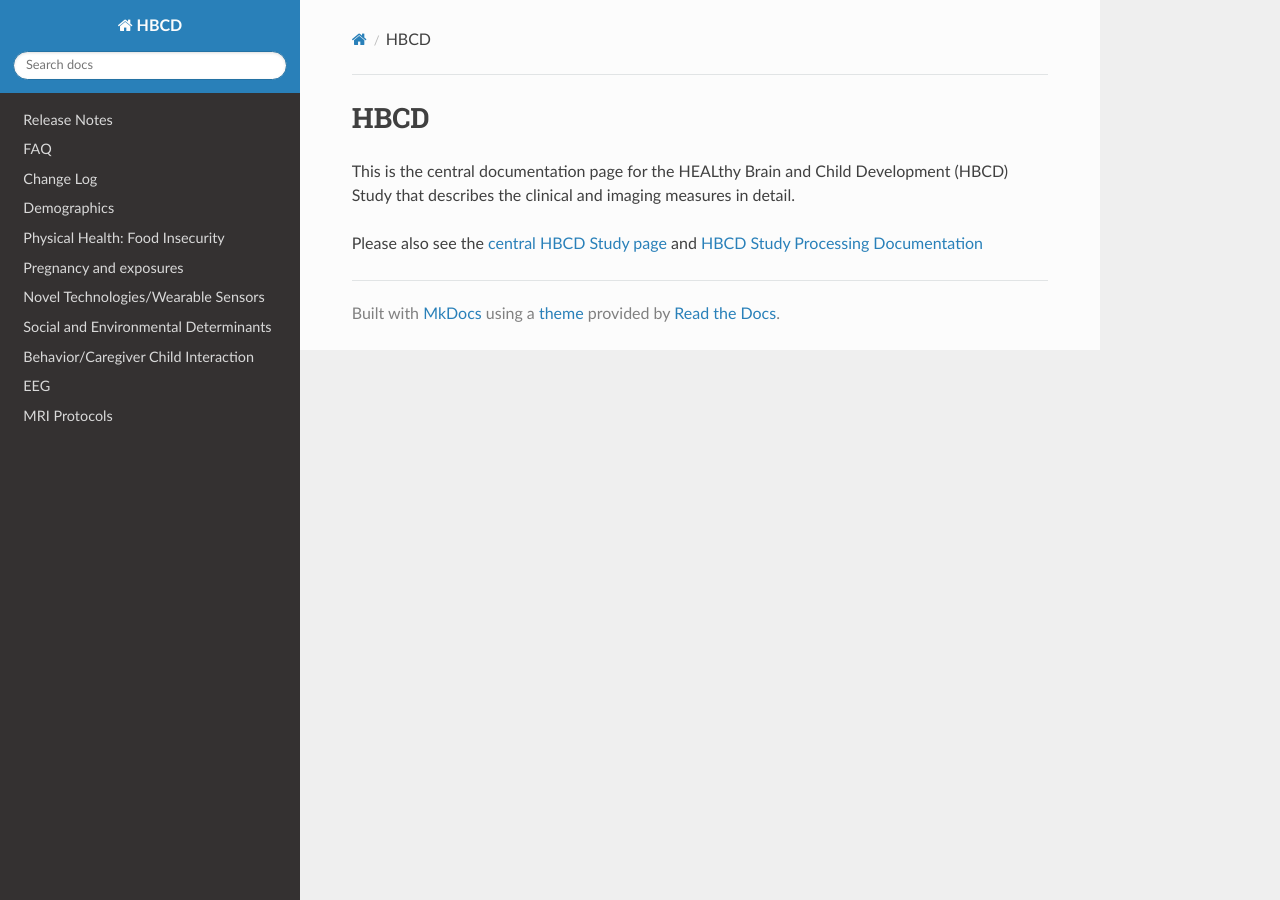
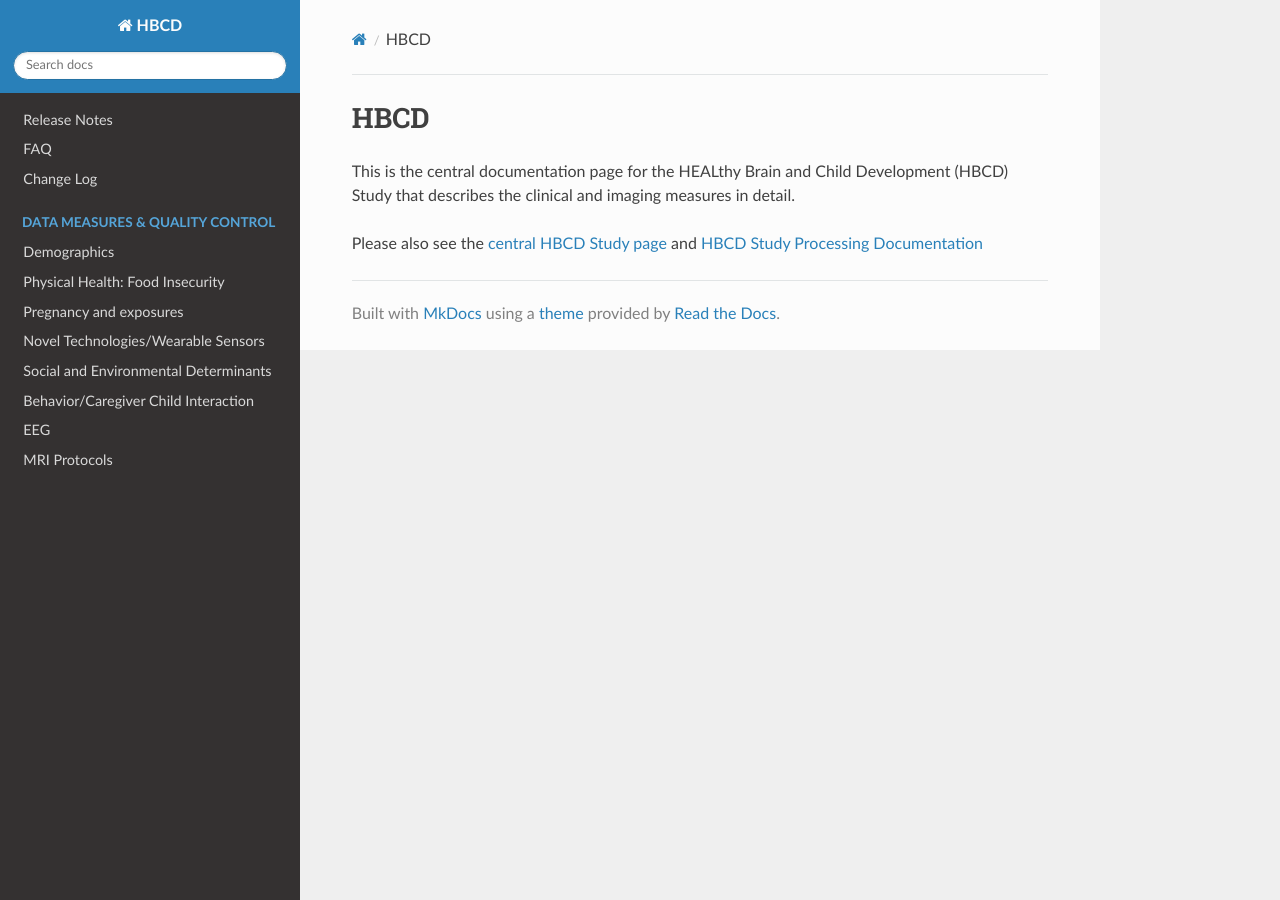
Before and after one commit to mattcieslak/hbcd-docs, an MkDocs documentation site: the page built from docs/index.md, in a window 1280 px wide. Built offline with MkDocs 1.6.1, drawn with Linux system fonts in a browser that asks for light colours; nearby versions of some CDN libraries.

Commit message:
Update mkdocs.yml
nested working group templates under section called "Data Measures & Quality Control"

```diff
--- a/mkdocs.yml
+++ b/mkdocs.yml
@@ -7,11 +7,12 @@ nav:
   - Release Notes: releasenotes.md
   - FAQ: faq.md
   - Change Log: changelog.md
-  - Demographics: demographics.md
-  - "Physical Health: Food Insecurity": physhealth.md
-  - Pregnancy and exposures: pregexposures.md
-  - Novel Technologies/Wearable Sensors: sensors.md
-  - Social and Environmental Determinants: socenv_determinants.md
-  - Behavior/Caregiver Child Interaction: behavior.md
-  - EEG: eeg.md
+  - Data Measures & Quality Control:
+    - Demographics: demographics.md
+    - "Physical Health: Food Insecurity": physhealth.md
+    - Pregnancy and exposures: pregexposures.md
+    - Novel Technologies/Wearable Sensors: sensors.md
+    - Social and Environmental Determinants: socenv_determinants.md
+    - Behavior/Caregiver Child Interaction: behavior.md
+    - EEG: eeg.md
   - MRI Protocols: mri_protocols.md
```
